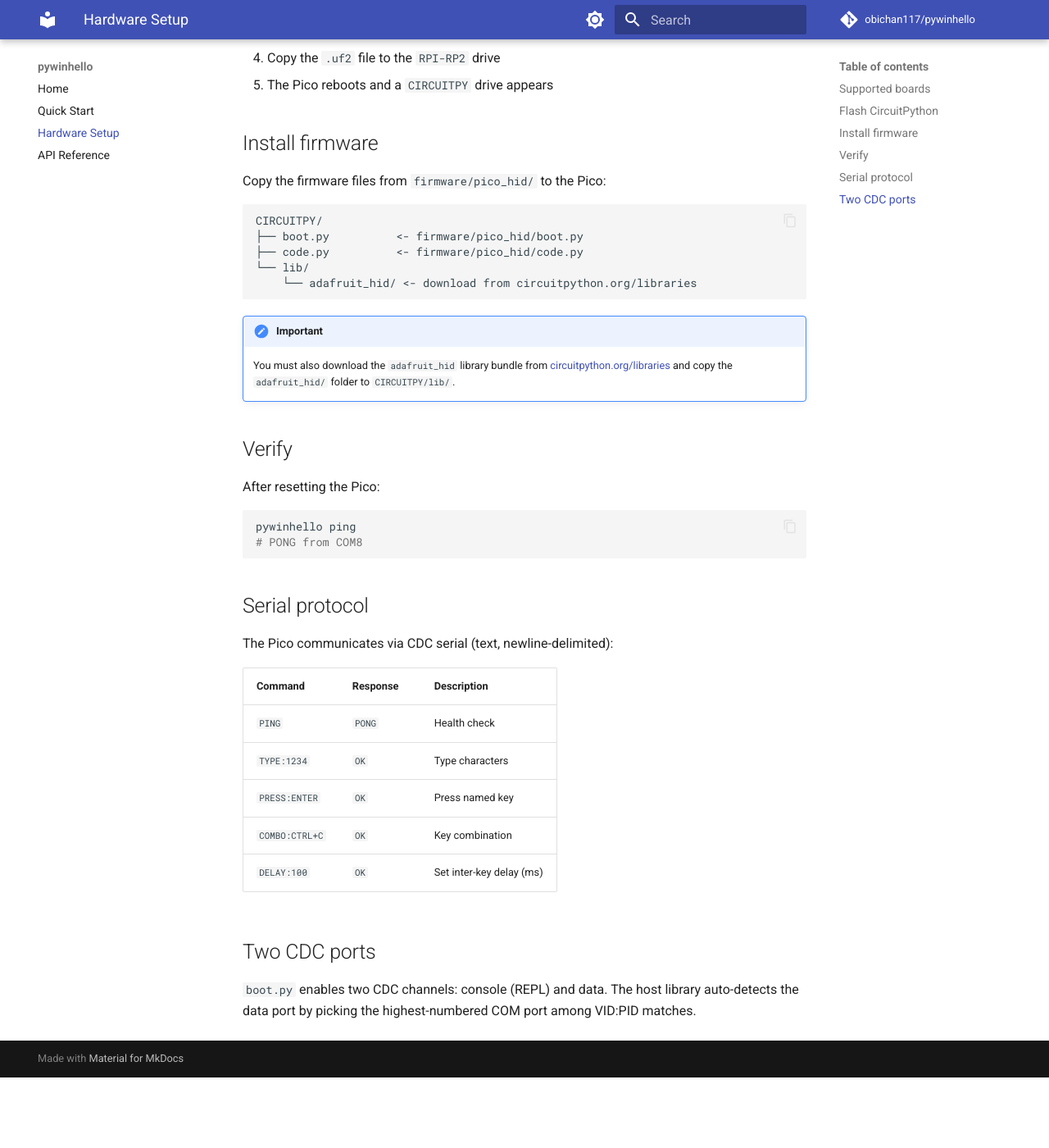
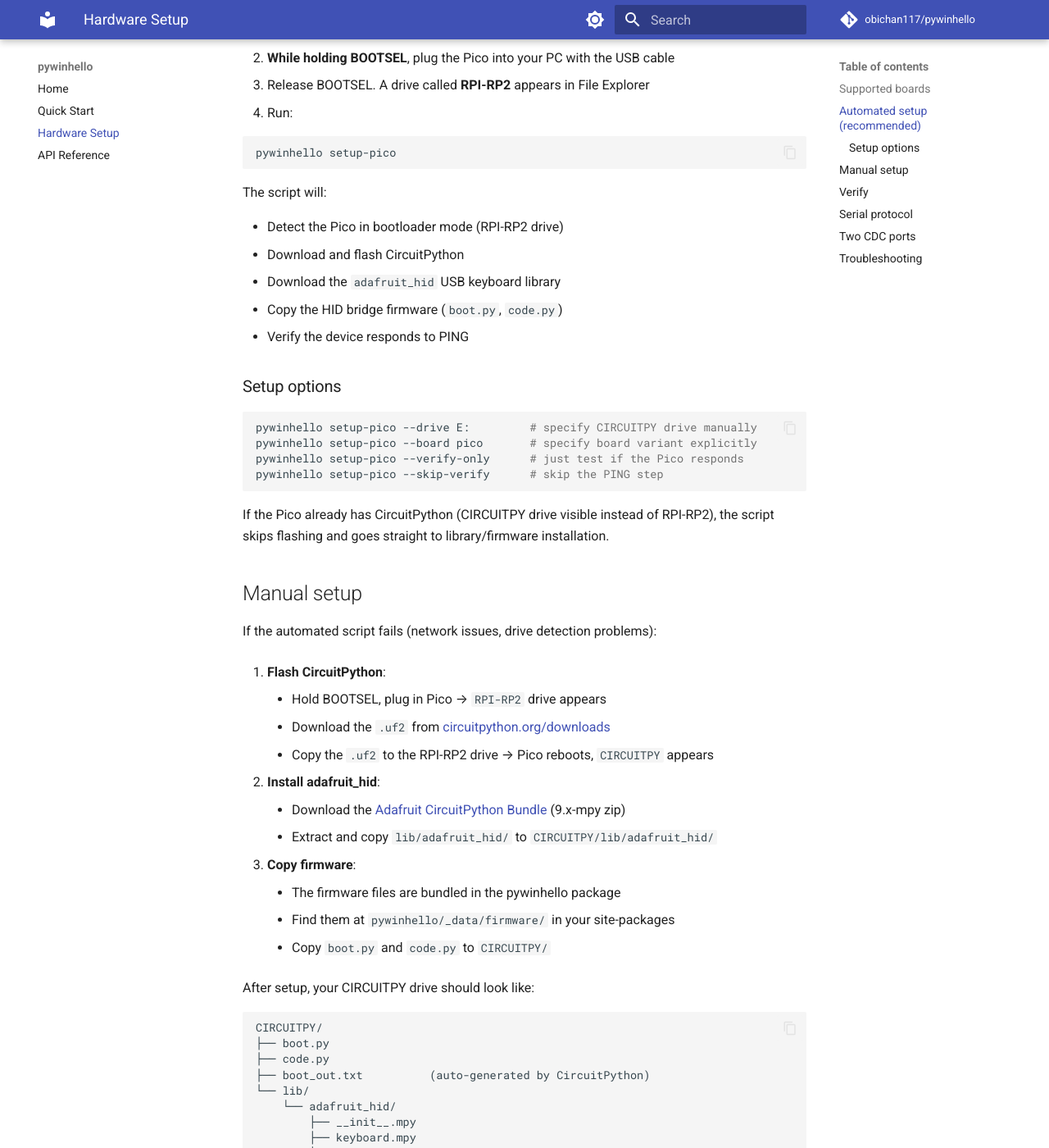
Before and after one commit to obichan117/pywinhello, an MkDocs documentation site: the page built from docs/hardware.md, in a window 1280 px wide and 1400 px high, scrolled down 692 px. Shown: the whole window at 82% size. Built offline with MkDocs 1.6.1 and Material for MkDocs 9.7.7, drawn with Linux system fonts in a browser that asks for light colours; comment, search, counter and statistics services are not loaded; before the commit the page ends 2006 px from its top, so only the background shows below that; some of the changed text lies outside the part shown.

Commit message:
Update README and docs for v0.2.0
- Add setup-pico CLI docs and automated Pico setup instructions
- Document AttachThreadInput focus fix
- Add setup module to API reference
- Update architecture diagram and how-it-works section

Co-Authored-By: Claude Opus 4.6 <noreply@anthropic.com>

````diff
--- a/docs/hardware.md
+++ b/docs/hardware.md
@@ -11,36 +11,75 @@ Any Raspberry Pi Pico variant running CircuitPython:
 | Pico 2 | 0x8150 |
 | Pico 2 W | 0x8160 |
 
-All use Adafruit VID `0x239A`.
+All use Adafruit VID `0x239A`. Cost: ~$4.
 
-## Flash CircuitPython
+## Automated setup (recommended)
 
-1. Hold the **BOOTSEL** button while plugging in the Pico via USB
-2. A drive named `RPI-RP2` appears
-3. Download the CircuitPython `.uf2` for your board from [circuitpython.org](https://circuitpython.org/downloads)
-4. Copy the `.uf2` file to the `RPI-RP2` drive
-5. The Pico reboots and a `CIRCUITPY` drive appears
+The CLI handles everything — flashing CircuitPython, downloading libraries, and installing firmware:
 
-## Install firmware
+1. **Hold the BOOTSEL button** on the Pico (the only button on the board)
+2. **While holding BOOTSEL**, plug the Pico into your PC with the USB cable
+3. Release BOOTSEL. A drive called **RPI-RP2** appears in File Explorer
+4. Run:
 
-Copy the firmware files from `firmware/pico_hid/` to the Pico:
+```bash
+pywinhello setup-pico
+```
+
+The script will:
+
+- Detect the Pico in bootloader mode (RPI-RP2 drive)
+- Download and flash CircuitPython
+- Download the `adafruit_hid` USB keyboard library
+- Copy the HID bridge firmware (`boot.py`, `code.py`)
+- Verify the device responds to PING
+
+### Setup options
+
+```bash
+pywinhello setup-pico --drive E:         # specify CIRCUITPY drive manually
+pywinhello setup-pico --board pico       # specify board variant explicitly
+pywinhello setup-pico --verify-only      # just test if the Pico responds
+pywinhello setup-pico --skip-verify      # skip the PING step
+```
+
+If the Pico already has CircuitPython (CIRCUITPY drive visible instead of RPI-RP2), the script skips flashing and goes straight to library/firmware installation.
+
+## Manual setup
+
+If the automated script fails (network issues, drive detection problems):
+
+1. **Flash CircuitPython**:
+    - Hold BOOTSEL, plug in Pico → `RPI-RP2` drive appears
+    - Download the `.uf2` from [circuitpython.org/downloads](https://circuitpython.org/downloads)
+    - Copy the `.uf2` to the RPI-RP2 drive → Pico reboots, `CIRCUITPY` appears
+
+2. **Install adafruit_hid**:
+    - Download the [Adafruit CircuitPython Bundle](https://github.com/adafruit/Adafruit_CircuitPython_Bundle/releases) (9.x-mpy zip)
+    - Extract and copy `lib/adafruit_hid/` to `CIRCUITPY/lib/adafruit_hid/`
+
+3. **Copy firmware**:
+    - The firmware files are bundled in the pywinhello package
+    - Find them at `pywinhello/_data/firmware/` in your site-packages
+    - Copy `boot.py` and `code.py` to `CIRCUITPY/`
+
+After setup, your CIRCUITPY drive should look like:
 
 ```
 CIRCUITPY/
-├── boot.py          <- firmware/pico_hid/boot.py
-├── code.py          <- firmware/pico_hid/code.py
+├── boot.py
+├── code.py
+├── boot_out.txt          (auto-generated by CircuitPython)
 └── lib/
-    └── adafruit_hid/ <- download from circuitpython.org/libraries
+    └── adafruit_hid/
+        ├── __init__.mpy
+        ├── keyboard.mpy
+        ├── keyboard_layout_us.mpy
+        ├── keycode.mpy
+        └── ...
 ```
 
-!!! important
-    You must also download the `adafruit_hid` library bundle from
-    [circuitpython.org/libraries](https://circuitpython.org/libraries)
-    and copy the `adafruit_hid/` folder to `CIRCUITPY/lib/`.
-
 ## Verify
-
-After resetting the Pico:
 
 ```bash
 pywinhello ping
@@ -61,4 +100,24 @@ The Pico communicates via CDC serial (text, newline-delimited):
 
 ## Two CDC ports
 
-`boot.py` enables two CDC channels: console (REPL) and data. The host library auto-detects the data port by picking the highest-numbered COM port among VID:PID matches.
+`boot.py` enables two CDC channels: console (REPL, lower COM#) and data (higher COM#). The host library auto-detects the data port by picking the highest-numbered COM port among VID:PID matches.
+
+## Troubleshooting
+
+**"CIRCUITPY drive not found"**
+: CircuitPython isn't installed. Hold BOOTSEL, plug in, and run `pywinhello setup-pico`.
+
+**"Pico not found" during ping**
+: The serial port isn't detected. Open Device Manager → Ports (COM & LPT) and look for the COM port number.
+
+**RPI-RP2 drive doesn't appear**
+: Try a different USB cable. Charge-only cables don't expose the drive.
+
+**CIRCUITPY drive doesn't appear after flashing**
+: Wait 10-15 seconds. If nothing happens, unplug, hold BOOTSEL, plug back in, and try again.
+
+**PIN entry types wrong characters**
+: The firmware uses US keyboard layout. PIN digits (0-9) are unaffected by keyboard layout.
+
+**Two COM ports in Device Manager**
+: Normal. The lower-numbered one is the REPL (for debugging). The higher-numbered one is the data channel (used automatically).
````
Also changed, not shown: other parts of docs/hardware.md (+1 -1 lines), README.md (+84 -13 lines), docs/api.md (+12 -0 lines), docs/index.md (+1 -0 lines), docs/quickstart.md (+28 -6 lines).
